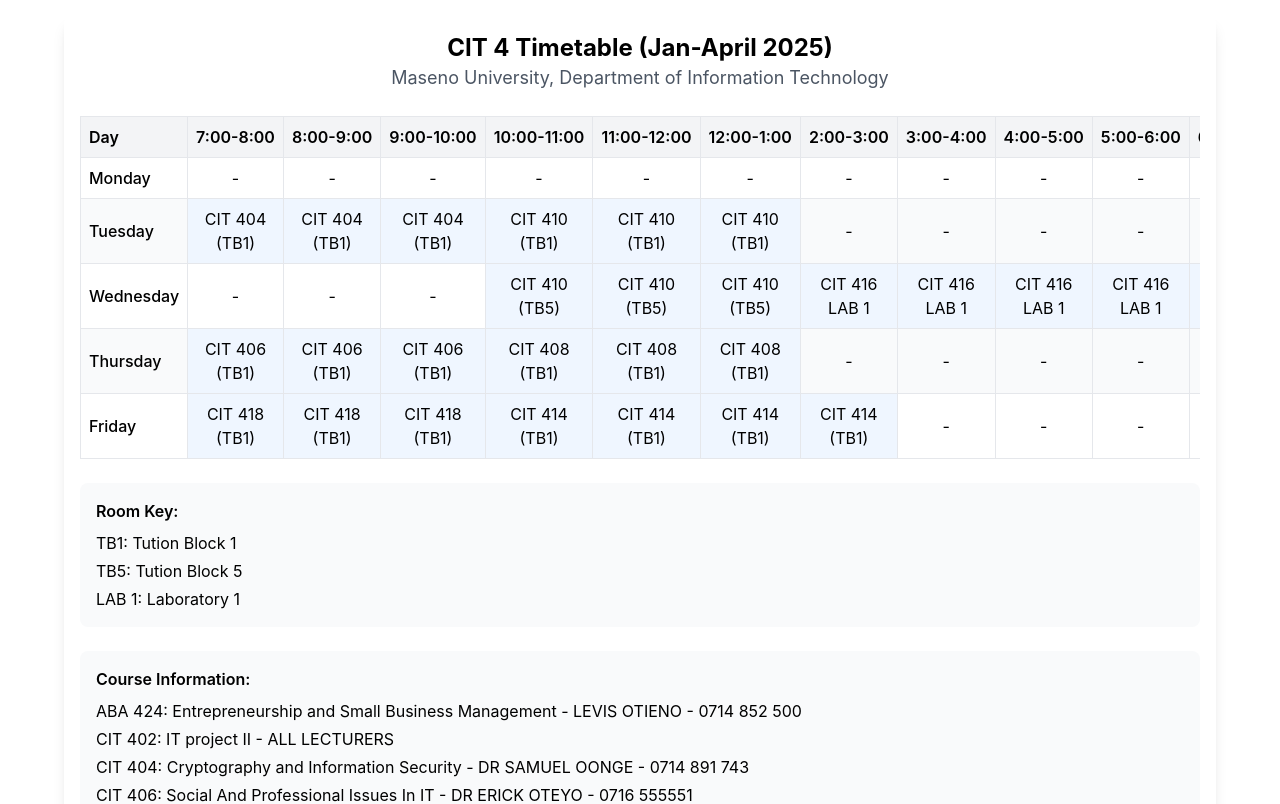
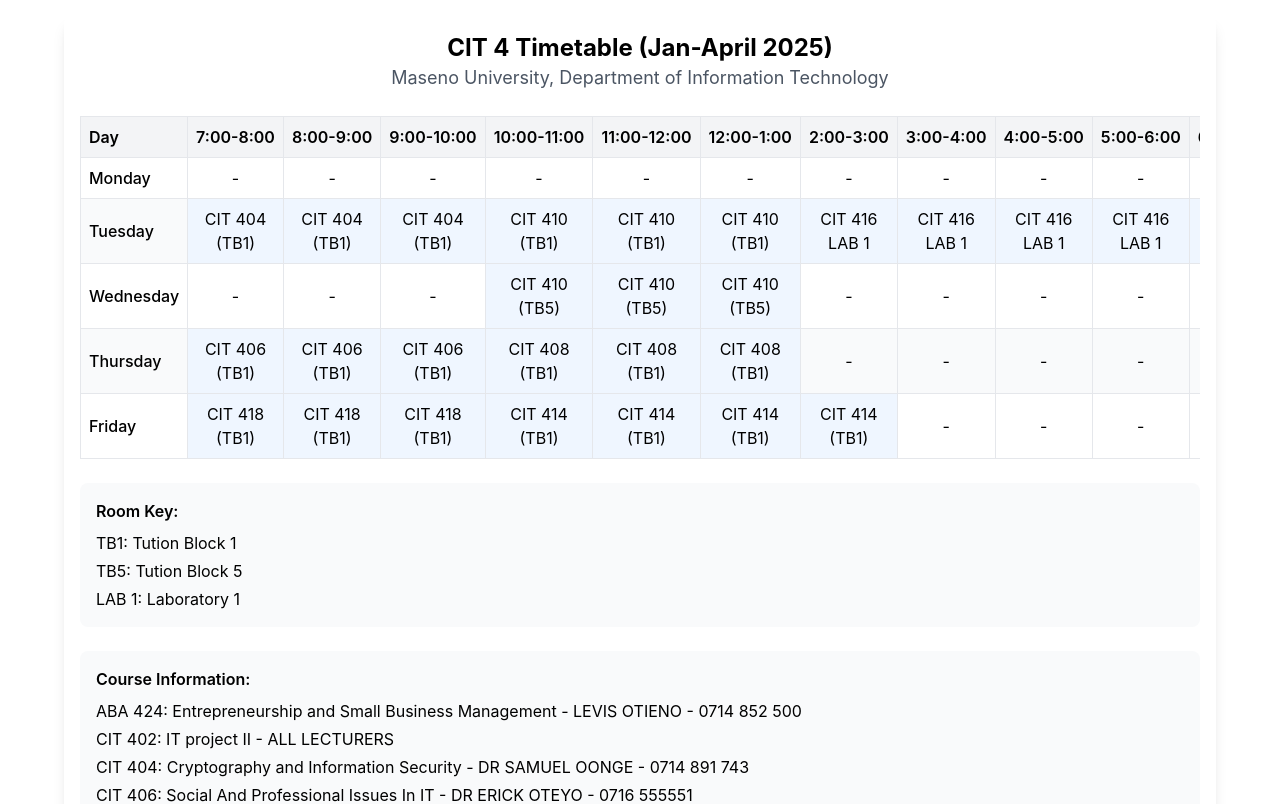
Before and after one commit to JosephNjoroge8/cit4-timetable, a React (Create React App) app: page / in a window 1280 px wide. Shown: the top 804 px of the page. Built offline with nearby package versions, Linux system fonts and the light colour scheme.

Commit message:
Update TimeTable.jsx
updated cit 416

```diff
--- a/src/components/TimeTable.jsx
+++ b/src/components/TimeTable.jsx
@@ -12,13 +12,13 @@
     "Tuesday": [
       "CIT 404 (TB1)", "CIT 404 (TB1)", "CIT 404 (TB1)",
       "CIT 410 (TB1)", "CIT 410 (TB1)", "CIT 410 (TB1)",
-      "-", "-", "-", "-", "-"
+       "CIT 416 LAB 1", "CIT 416 LAB 1", "CIT 416 LAB 1",
+      "CIT 416 LAB 1", "CIT 416 LAB 1"
     ],
     "Wednesday": [
       "-", "-", "-",
       "CIT 410 (TB5)", "CIT 410 (TB5)", "CIT 410 (TB5)",
-      "CIT 416 LAB 1", "CIT 416 LAB 1", "CIT 416 LAB 1",
-      "CIT 416 LAB 1", "CIT 416 LAB 1"
+      "-", "-", "-", "-", "-"
     ],
     "Thursday": [
       "CIT 406 (TB1)", "CIT 406 (TB1)", "CIT 406 (TB1)",
```
